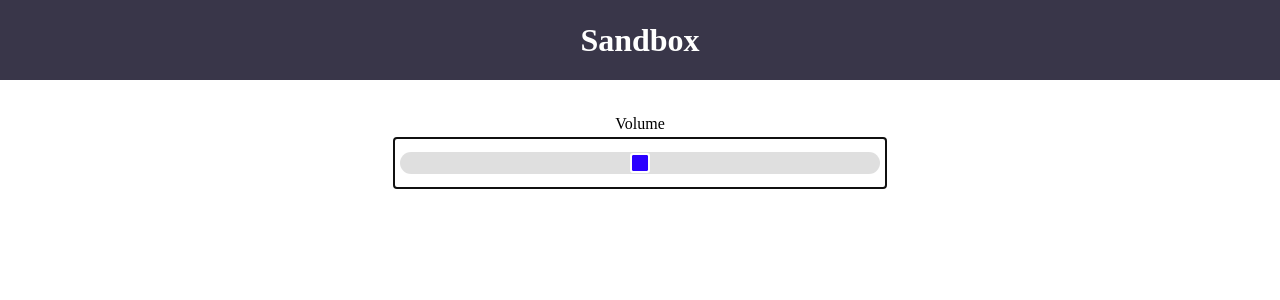
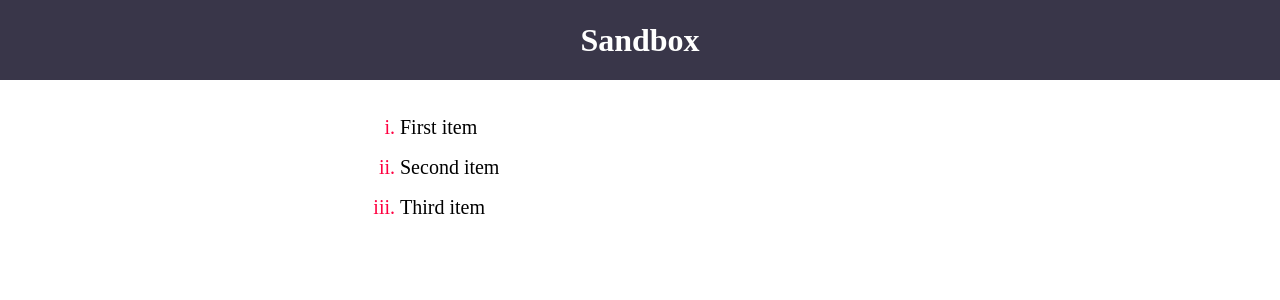
Before and after one commit to paulichdom/joy-of-react-playground, a React (Vite) app: page / in a window 1280 px wide. Shown: the top 300 px of the page. Built offline with nearby package versions, Linux system fonts and the light colour scheme.

Commit message:
expose conditional list props

```diff
--- a/src/App.tsx
+++ b/src/App.tsx
@@ -1,10 +1,14 @@
 import Layout from './components/Layout';
-import VolumeSlider from './components/Slider/VolumeSlider';
+import List from './components/List/List';
 
 function App() {
   return (
     <Layout>
-      <VolumeSlider />
+      <List as="ol" type="i">
+        <li>First item</li>
+        <li>Second item</li>
+        <li>Third item</li>
+      </List>
     </Layout>
   );
 }
--- a/src/components/List/List.tsx
+++ b/src/components/List/List.tsx
@@ -1,22 +1,31 @@
-import React, { ComponentProps, ReactNode } from 'react';
-import styles from './List.module.css';
+import React, { ComponentPropsWithoutRef, ReactNode } from 'react';
+import styled from 'styled-components';
 
 type ListProps = {
-  className: string;
+  as?: 'ul' | 'ol';
   children: ReactNode;
-  delegated: ComponentProps<'ul' | 'ol'>;
-};
+} & ComponentPropsWithoutRef<'ol'> &
+  ComponentPropsWithoutRef<'ul'>;
 
-const List: React.FC<ListProps> = ({
-  className = '',
-  children,
-  ...delegated
-}) => {
+const List: React.FC<ListProps> = ({ as = 'ul', children, ...delegated }) => {
   return (
-    <ul {...delegated} className={`${styles.wrapper} ${className}`}>
+    <StyledList as={as} {...delegated}>
       {children}
-    </ul>
+    </StyledList>
   );
 };
 
 export default List;
+
+const StyledList = styled.div`
+  font-size: 1.25rem;
+  padding: 0px;
+
+  & > li {
+    margin-bottom: 0.5em;
+  }
+
+  & > li::marker {
+    color: hsl(345deg 100% 50%);
+  }
+`;
```
